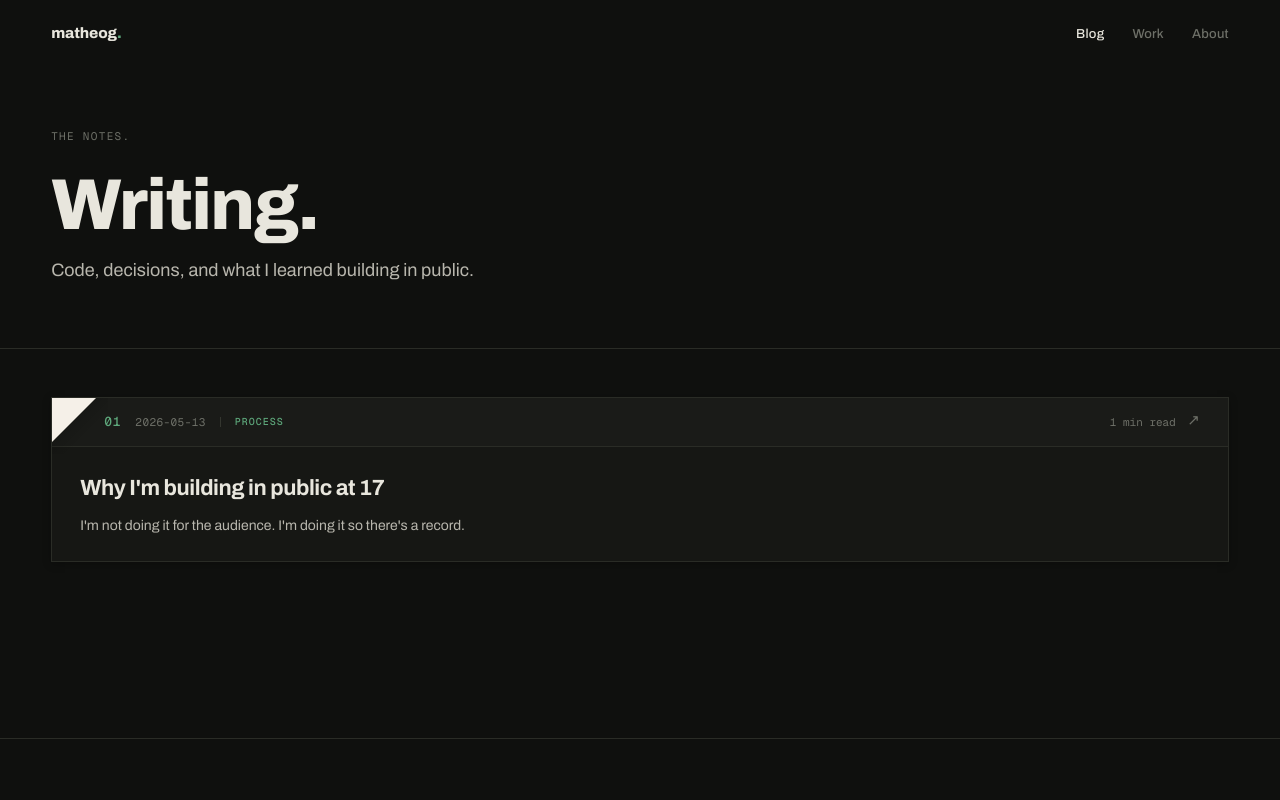
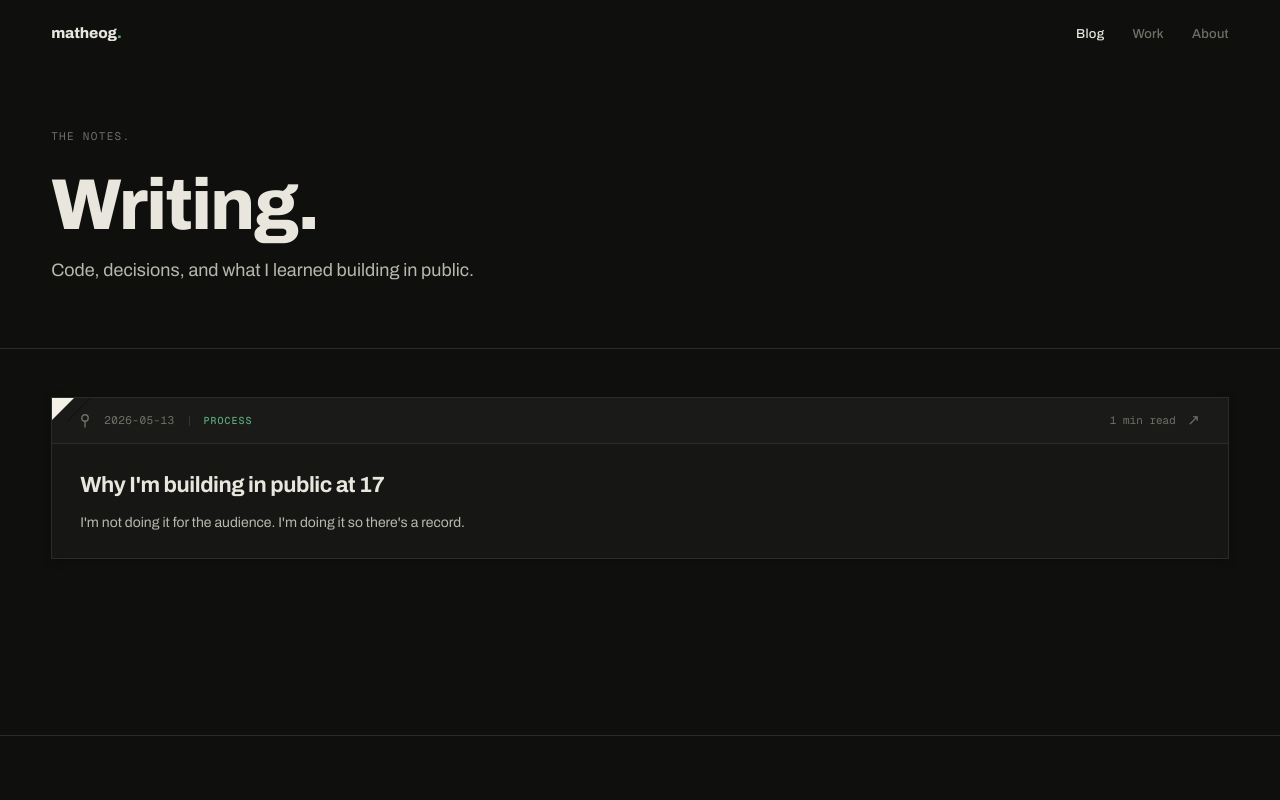
Before and after one commit to Sucu-Syndicate/silverline-portfolio, a Next.js app: page /blog in a window 1280 px wide. Shown: the top 800 px of the page. Built offline with nearby package versions, Linux system fonts and the light colour scheme.

Commit message:
[PTASK-007] Blog cards: revert curl to 22px + cream + crease line, pin icon replaces note number

```diff
--- a/app/blog/page.tsx
+++ b/app/blog/page.tsx
@@ -24,7 +24,7 @@ export default function BlogPage() {
 
       <section className="blog-list-section">
         <div className="note-list">
-          {posts.map((post, i) => (
+          {posts.map((post) => (
             <Link
               key={post.slug}
               href={`/blog/${post.slug}`}
@@ -33,7 +33,12 @@ export default function BlogPage() {
               <span className="note-arrow">↗</span>
               <div className="note-header">
                 <div className="note-header-left">
-                  <span className="note-num">{String(i + 1).padStart(2, '0')}</span>
+                  <span className="note-icon" aria-hidden="true">
+                    <svg width="10" height="14" viewBox="0 0 10 14" fill="none">
+                      <circle cx="5" cy="4" r="3.2" stroke="currentColor" strokeWidth="1.4"/>
+                      <line x1="5" y1="7.2" x2="5" y2="13" stroke="currentColor" strokeWidth="1.4" strokeLinecap="round"/>
+                    </svg>
+                  </span>
                   <span className="note-date">{post.date}</span>
                   <div className="note-sep" />
                   <span className="note-tag">{post.tag}</span>
--- a/app/globals.css
+++ b/app/globals.css
@@ -560,26 +560,23 @@ a { color: inherit; text-decoration: none; }
   width: 0;
   height: 0;
   border-style: solid;
-  border-width: 44px 44px 0 0;
+  border-width: 22px 22px 0 0;
   border-color: #F5F0E8 transparent transparent transparent;
   z-index: 3;
   pointer-events: none;
 }
-/* Shadow cast by the lifted corner */
+/* Crease line along the fold hypotenuse */
 .note-card::after {
   content: '';
   position: absolute;
-  top: 0;
-  left: 0;
-  width: 56px;
-  height: 56px;
-  background: linear-gradient(
-    135deg,
-    rgba(0, 0, 0, 0.32) 0%,
-    rgba(0, 0, 0, 0.10) 45%,
-    transparent 65%
-  );
-  z-index: 1;
+  top: 11px;
+  left: 11px;
+  width: 32px;
+  height: 1px;
+  background: rgba(0, 0, 0, 0.35);
+  transform: rotate(-45deg);
+  transform-origin: center center;
+  z-index: 4;
   pointer-events: none;
 }
 
@@ -606,7 +603,7 @@ a { color: inherit; text-decoration: none; }
   display: flex;
   align-items: center;
   justify-content: space-between;
-  padding: 14px 52px 14px 52px;
+  padding: 14px 52px 14px 28px;
   border-bottom: 1px solid var(--border);
   background: var(--surface-2);
   transition: border-color 0.25s ease;
@@ -617,13 +614,11 @@ a { color: inherit; text-decoration: none; }
   align-items: center;
   gap: 14px;
 }
-.note-num {
-  font-family: var(--font-mono);
-  font-size: 13px;
-  font-weight: 500;
-  letter-spacing: 0.06em;
-  color: var(--accent);
+.note-icon {
+  color: var(--text-dim);
   flex-shrink: 0;
+  display: flex;
+  align-items: center;
 }
 .note-date {
   font-family: var(--font-mono);
```
